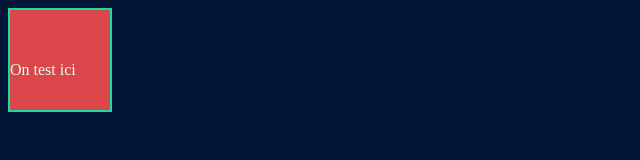
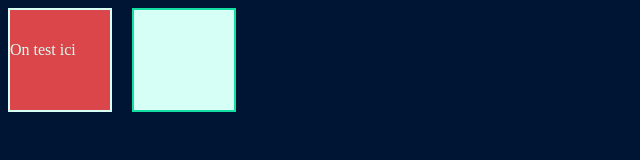
Before and after one commit to RightSideOfHell/Git-P3, a website: page index.html in a window 1280 px wide. Shown: the whole page, without its empty margins (0-640 px from the left). Drawn offline with Linux system fonts and the light colour scheme.

Commit message:
scss files addition

```diff
--- a/index.html
+++ b/index.html
@@ -8,7 +8,11 @@
     </head>
 
     <body>
-        <div class="boite">
-            <p class="test">On test ici</p>
+        <div class="les2boites">
+            <div class="boite">
+                <p class="test">On test ici</p>
+            </div>
+            <div class="boite2">
+            </div>
         </div>
     </body>
--- a/sass/main.scss
+++ b/sass/main.scss
@@ -5,15 +5,25 @@ body{
     background: $color-secondary;
 }
 
+.les2boites
+{
+    display: flex;
+    gap: 20px;
+}
 .boite{
     height: 100px;
     width: 100px;
     background-color: $color-invalid;
-    border: 2px solid $color-secondary;
+    border: 2px solid $color-accent;
 }
-
+.boite2{
+    height: 100px;
+    width: 100px;
+    background-color: $color-accent;
+    border: 2px solid #15DEA5;
+}
 p
 {
     color: $color-accent;
-    padding-top: 35px;
+    padding-top: 15px;
 }
```
Also changed, not shown: public/css/style.css, sass/base/_bases.scss (added), sass/base/_typography.scss (added), sass/composants/_buttons.scss (added), sass/layout/_containers.scss (added), sass/layout/_form.scss (added), sass/layout/_header.scss (added), sass/layout/_nav.scss (added), sass/pages/_about.scss (added), sass/pages/_projet.scss (added), sass/pages/_work.scss (added), sass/utils/_functions.scss (added), sass/utils/_mixins.scss (added), 1 other file.
